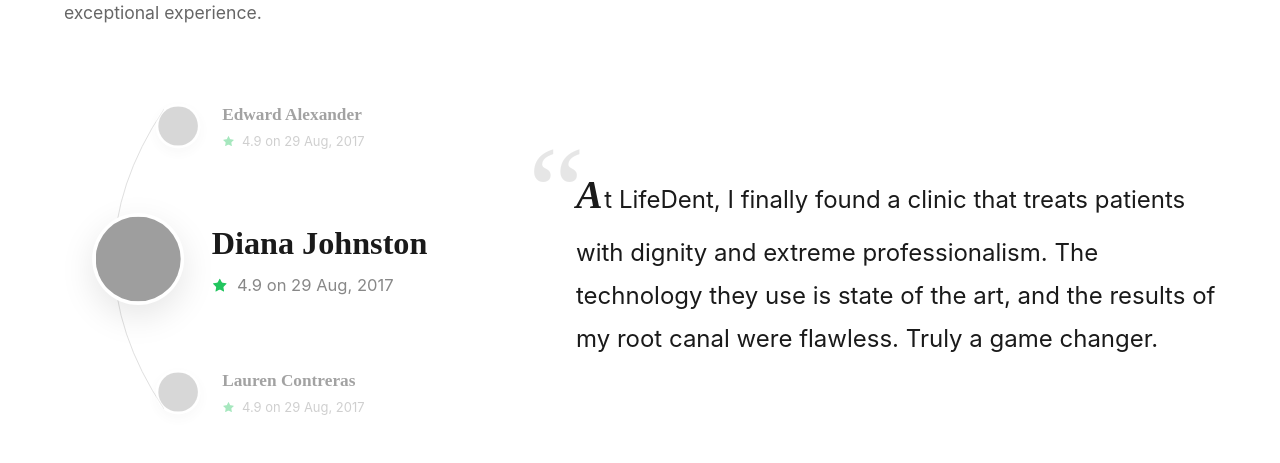
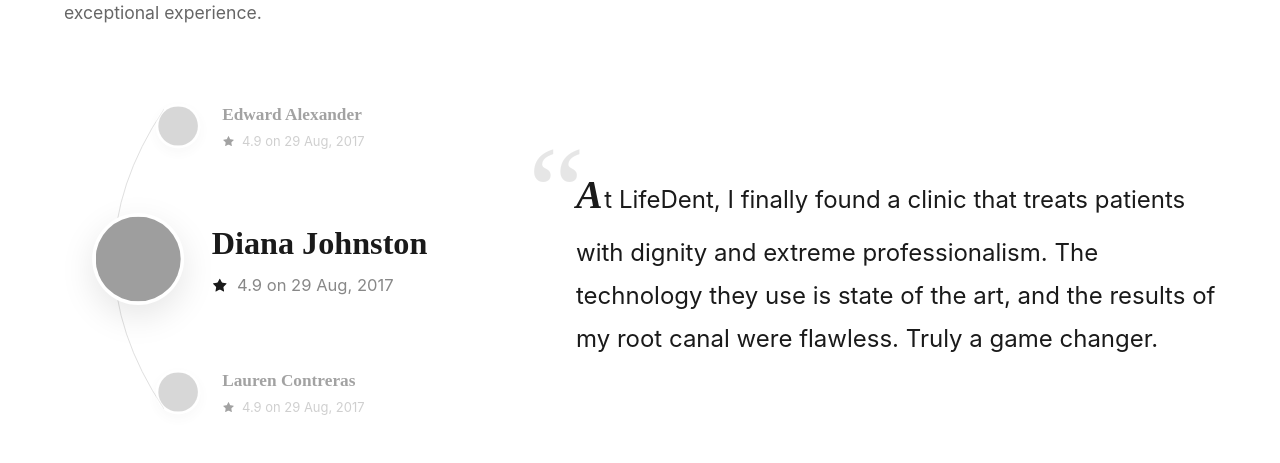
Before and after one commit to darlain71/dentist-site, a React (Vite) app: page / in a window 1280 px wide. Shown: the part 3780-4243 px from the top of the page. Built offline with nearby package versions, Linux system fonts and the light colour scheme; grey boxes are pictures that could not be loaded; a web font is replaced by a local one.

Commit message:
Change testimonial stars to black

```diff
--- a/src/components/Testimonials.jsx
+++ b/src/components/Testimonials.jsx
@@ -70,7 +70,7 @@ const Testimonials = () => {
                     <div className="avatar-info">
                       <h4 className="avatar-name">{t.author}</h4>
                       <div className="avatar-meta">
-                        <Star size={14} fill="#22c55e" stroke="none" />
+                        <Star size={14} fill="#1a1a1a" stroke="none" />
                         <span>{t.rating} on {t.date}</span>
                       </div>
                     </div>
```
